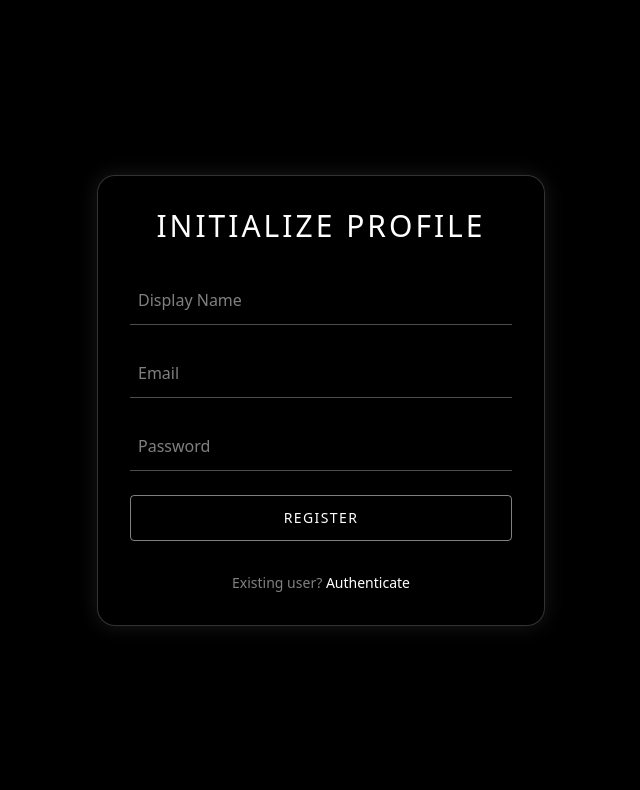
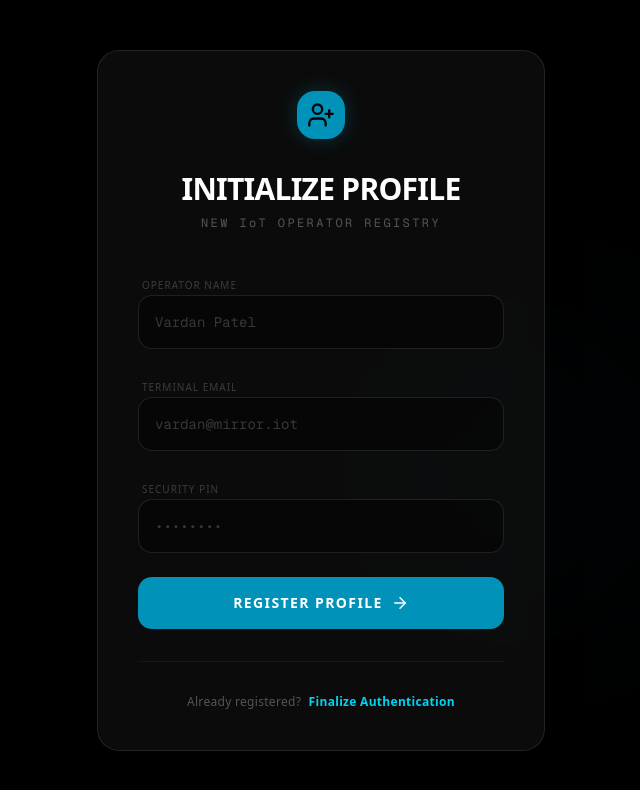
Before and after one commit to VARDHAMANPATEL23/Smart-Mirror-IoT, a Next.js app in the folder frontend/: page /register in a window 1280 px wide. Shown: the top 790 px of the page, without its empty margins (319-959 px from the left). Built offline with nearby package versions, Linux system fonts and the light colour scheme.

Commit message:
Smart-Mirror: Commit Final AI Removed- 24/03

```diff
--- a/frontend/src/app/login/page.tsx
+++ b/frontend/src/app/login/page.tsx
@@ -4,6 +4,7 @@ import { useState } from "react";
 import { signIn } from "next-auth/react";
 import { useRouter } from "next/navigation";
 import Link from "next/link";
+import { ShieldCheck, ArrowRight } from "lucide-react";
 
 export default function LoginPage() {
   const router = useRouter();
@@ -24,7 +25,7 @@ export default function LoginPage() {
     });
 
     if (res?.error) {
-      setError("Invalid credentials");
+      setError("Invalid credentials — verify email and password");
       setLoading(false);
     } else {
       router.push("/");
@@ -32,53 +33,70 @@ export default function LoginPage() {
   };
 
   return (
-    <div className="flex min-h-screen items-center justify-center p-4">
-      <div className="w-full max-w-md rounded-2xl border border-white/20 bg-black/50 p-8 shadow-[0_0_20px_rgba(255,255,255,0.1)] backdrop-blur-md">
-        <h2 className="mb-8 text-center text-3xl font-light tracking-widest text-white">
-          MIRROR LOGIN
+    <div className="flex min-h-screen items-center justify-center p-4 bg-black">
+      {/* Background Decor */}
+      <div className="absolute top-1/4 left-1/4 w-64 h-64 bg-cyan-600/5 blur-[100px] rounded-full pointer-events-none" />
+
+      <div className="relative w-full max-w-md rounded-3xl border border-white/10 bg-neutral-900/50 p-10 shadow-2xl backdrop-blur-xl">
+        <div className="flex justify-center mb-8">
+          <div className="w-12 h-12 rounded-2xl bg-cyan-600 flex items-center justify-center shadow-[0_0_20px_rgba(8,145,178,0.3)]">
+            <ShieldCheck size={28} className="text-black" />
+          </div>
+        </div>
+
+        <h2 className="mb-2 text-center text-3xl font-bold tracking-tight text-white">
+          AUTHENTICATE
         </h2>
+        <p className="mb-10 text-center text-xs font-mono text-white/30 tracking-[0.2em]">
+          SECURE IoT ACCESS GATEWAY
+        </p>
 
         {error && (
-          <div className="mb-4 rounded border border-red-500/50 bg-red-500/10 p-3 text-center text-sm text-red-200">
-            {error}
+          <div className="mb-6 rounded-xl border border-red-500/30 bg-red-500/5 p-4 text-center text-[11px] text-red-400 font-mono">
+             [ERROR]: {error}
           </div>
         )}
 
         <form onSubmit={handleSubmit} className="space-y-6">
-          <div>
+          <div className="space-y-1">
+            <label className="text-[10px] text-white/20 uppercase tracking-widest ml-1">Email Terminal</label>
             <input
               type="email"
-              placeholder="Email"
+              placeholder="operator@mirror.iot"
               required
               value={email}
               onChange={(e) => setEmail(e.target.value)}
-              className="w-full border-b border-white/30 bg-transparent px-2 py-3 text-white placeholder-white/50 focus:border-white focus:outline-none transition-colors"
+              className="w-full rounded-xl border border-white/10 bg-black/40 px-4 py-4 text-white placeholder-white/20 focus:border-cyan-500/50 focus:outline-none focus:ring-1 focus:ring-cyan-500/50 transition-all text-sm font-mono"
             />
           </div>
-          <div>
+          <div className="space-y-1">
+             <label className="text-[10px] text-white/20 uppercase tracking-widest ml-1">Pin Protocol</label>
             <input
               type="password"
-              placeholder="Password"
+              placeholder="••••••••"
               required
               value={password}
               onChange={(e) => setPassword(e.target.value)}
-              className="w-full border-b border-white/30 bg-transparent px-2 py-3 text-white placeholder-white/50 focus:border-white focus:outline-none transition-colors"
+              className="w-full rounded-xl border border-white/10 bg-black/40 px-4 py-4 text-white placeholder-white/20 focus:border-cyan-500/50 focus:outline-none focus:ring-1 focus:ring-cyan-500/50 transition-all text-sm font-mono"
             />
           </div>
           <button
             type="submit"
             disabled={loading}
-            className="w-full rounded border border-white/50 py-3 text-sm tracking-widest text-white transition-all hover:bg-white/10 hover:shadow-[0_0_15px_rgba(255,255,255,0.3)] disabled:opacity-50"
+            className="group w-full flex items-center justify-center gap-2 rounded-xl bg-cyan-600 py-4 text-sm font-bold tracking-widest text-white transition-all hover:bg-cyan-500 hover:shadow-[0_0_25px_rgba(8,145,178,0.4)] disabled:opacity-50 active:scale-[0.98]"
           >
-            {loading ? "AUTHENTICATING..." : "ENTER"}
+            {loading ? "PROCESSING..." : "ACCESS SYSTEM"}
+            {!loading && <ArrowRight size={18} className="group-hover:translate-x-1 transition-transform" />}
           </button>
         </form>
 
-        <div className="mt-8 text-center text-sm text-white/50">
-          New user?{" "}
-          <Link href="/register" className="text-white hover:underline">
-            Register for access
-          </Link>
+        <div className="mt-8 pt-8 border-t border-white/5 text-center">
+          <p className="text-xs text-white/30 tracking-wide">
+            Unauthorized access prohibited.{" "}
+            <Link href="/register" className="text-cyan-400 font-bold hover:text-cyan-300 transition-colors ml-1">
+              Initialize Profile
+            </Link>
+          </p>
         </div>
       </div>
     </div>
--- a/frontend/src/app/page.tsx
+++ b/frontend/src/app/page.tsx
@@ -1,63 +1,135 @@
 "use client";
 
-import { useState } from "react";
-import { Widget } from "@/components/dashboard/Widget";
-import { ClockWidget } from "@/components/widgets/ClockWidget";
-import { WeatherWidget } from "@/components/widgets/WeatherWidget";
-import { TasksWidget } from "@/components/widgets/TasksWidget";
-import { ProjectTitleWidget } from "@/components/widgets/ProjectTitleWidget";
+import Link from "next/link";
+import {
+  Monitor,
+  Cpu,
+  Settings,
+  Layout,
+  LogIn,
+  UserPlus,
+  CheckCircle2,
+  ArrowRight,
+  ShieldCheck,
+  Zap
+} from "lucide-react";
 
-interface WidgetData {
-  id: string;
-  type: string;
-  size: "1x1" | "2x1" | "2x2";
-}
-
-const WIDGET_REGISTRY: Record<string, React.ReactNode> = {
-  project_title: <ProjectTitleWidget />,
-  clock: <ClockWidget />,
-  weather: <WeatherWidget />,
-  tasks: <TasksWidget />,
-};
-
-// In the future, this config will be fetched from MongoDB
-const userLayoutConfig: WidgetData[] = [
-  { id: "title", type: "project_title", size: "2x1" },
-  { id: "clock", type: "clock", size: "1x1" },
-  { id: "weather", type: "weather", size: "1x1" },
-  { id: "tasks", type: "tasks", size: "2x1" },
-];
-
-export default function Dashboard() {
-  const [widgets] = useState<WidgetData[]>(userLayoutConfig);
+export default function LandingPage() {
+  const steps = [
+    {
+      title: "1. Setup Hardware",
+      desc: "Connect your screen to Raspberry Pi and boot into Chromium in kiosk mode.",
+      icon: <Cpu className="text-cyan-400" size={24} />
+    },
+    {
+      title: "2. Register Mirror",
+      desc: "Go to /rpi-login on your mirror to link it with a unique ID and PIN.",
+      icon: <Monitor className="text-cyan-400" size={24} />
+    },
+    {
+      title: "3. Design Layout",
+      desc: "Use the Display Builder here to drag and drop widgets for your specific needs.",
+      icon: <Layout className="text-cyan-400" size={24} />
+    },
+    {
+      title: "4. Live Update",
+      desc: "Publish your changes and watch your mirror update in real-time via SSE.",
+      icon: <Zap className="text-cyan-400" size={24} />
+    }
+  ];
 
   return (
-    <div className="min-h-screen bg-black flex items-center justify-center">
-      {/* Mirror View Container: Strictly 560x1080 */}
-      <div
-        className="relative bg-black text-white overflow-hidden p-8 border border-white/5"
-        style={{ width: "560px", height: "1080px" }}
-      >
-        <div className="grid grid-cols-2 grid-rows-[repeat(auto-fill,minmax(140px,1fr))] auto-rows-[140px] gap-4 w-full h-full">
-          {widgets.map((widget) => {
-            const sizeClasses = {
-              "1x1": "col-span-1 row-span-1",
-              "2x1": "col-span-2 row-span-1",
-              "2x2": "col-span-2 row-span-2 min-h-[300px]",
-            };
+    <div className="min-h-screen bg-black text-white selection:bg-cyan-500/30">
+      {/* Background Gradient Effect */}
+      <div className="fixed inset-0 overflow-hidden pointer-events-none">
+        <div className="absolute top-[-10%] left-[-10%] w-[40%] h-[40%] bg-cyan-900/10 blur-[120px] rounded-full" />
+        <div className="absolute bottom-[-10%] right-[-10%] w-[40%] h-[40%] bg-blue-900/10 blur-[120px] rounded-full" />
+      </div>
 
-            return (
-              <div key={widget.id} className={sizeClasses[widget.size]}>
-                <Widget id={widget.id} title={widget.type}>
-                  <div className="flex h-full min-h-full flex-col w-full overflow-hidden">
-                    {WIDGET_REGISTRY[widget.type]}
+      {/* Nav */}
+      <nav className="relative z-10 flex items-center justify-between px-8 py-6 max-w-7xl mx-auto border-b border-white/5 backdrop-blur-sm">
+        <div className="flex items-center gap-2">
+          <div className="w-8 h-8 rounded-lg bg-cyan-600 flex items-center justify-center">
+            <ShieldCheck size={20} className="text-black" />
+          </div>
+          <span className="text-lg font-bold tracking-tighter">SMART<span className="text-cyan-400">MIRROR</span></span>
+        </div>
+        <div className="flex items-center gap-6">
+          <Link href="/login" className="text-sm font-bold text-white/50 hover:text-white transition-colors">AUTHENTICATE</Link>
+          <Link href="/register" className="text-sm font-bold bg-white text-black px-4 py-2 rounded-lg hover:bg-cyan-400 transition-all">INITIALIZE</Link>
+        </div>
+      </nav>
+
+      {/* Hero */}
+      <main className="relative z-10 max-w-7xl mx-auto px-8 pt-24 pb-32">
+        <div className="grid lg:grid-cols-2 gap-16 items-center">
+          <div>
+            <div className="inline-flex items-center gap-2 px-3 py-1 rounded-full border border-cyan-500/30 bg-cyan-500/5 text-cyan-400 text-[10px] font-bold tracking-[0.2em] mb-6 animate-pulse">
+              SYSTEM ONLINE — IoT READY
+            </div>
+            <h1 className="text-6xl lg:text-7xl font-light tracking-tight mb-8 leading-[1.1]">
+              Elevate Your <span className="font-bold text-transparent bg-clip-text bg-gradient-to-r from-white to-cyan-500">Workspace</span>
+            </h1>
+            <p className="text-lg text-white/40 mb-10 max-w-lg leading-relaxed font-light">
+              A high-performance IoT dashboard for personalized smart mirrors.
+              Manage widgets, layouts, and real-time updates from a secure, minimalist cloud interface.
+            </p>
+            <div className="flex flex-wrap gap-4">
+              <Link href="/builder" className="group flex items-center gap-3 bg-cyan-600 hover:bg-cyan-500 text-white font-bold py-4 px-8 rounded-xl transition-all shadow-[0_0_20px_rgba(8,145,178,0.2)]">
+                BUILD YOUR DISPLAY
+                <ArrowRight size={18} className="group-hover:translate-x-1 transition-transform" />
+              </Link>
+              <Link href="/rpi-login" className="flex items-center gap-3 border border-white/10 hover:border-white/30 text-white/70 hover:text-white font-bold py-4 px-8 rounded-xl transition-all">
+                RPi LOGIN
+              </Link>
+            </div>
+          </div>
+
+          {/* Setup Instructions */}
+          <div className="bg-white/5 border border-white/10 rounded-3xl p-8 backdrop-blur-xl">
+            <div className="flex items-center gap-3 mb-8">
+              <Settings className="text-cyan-500" size={18} />
+              <h2 className="text-xs font-bold uppercase tracking-[0.3em] text-white/60">Deployment Guide</h2>
+            </div>
+
+            <div className="grid gap-6">
+              {steps.map((step, i) => (
+                <div key={i} className="flex gap-5 group">
+                  <div className="flex-none w-10 h-10 rounded-xl bg-white/5 border border-white/10 flex items-center justify-center group-hover:border-cyan-500/50 transition-colors">
+                    {step.icon}
                   </div>
-                </Widget>
-              </div>
-            );
-          })}
+                  <div>
+                    <h3 className="text-sm font-bold mb-1 tracking-wide">{step.title}</h3>
+                    <p className="text-xs text-white/40 leading-relaxed">{step.desc}</p>
+                  </div>
+                </div>
+              ))}
+            </div>
+
+            <div className="mt-10 p-4 rounded-xl bg-cyan-500/5 border border-cyan-500/20 flex items-start gap-3">
+              <CheckCircle2 size={16} className="text-cyan-500 mt-0.5" />
+              <p className="text-[10px] text-cyan-400/80 leading-relaxed font-mono">
+                NOTICE: SYSTEM DEPLOYED ON NEXT.JS 16 ENGINE.
+                ENSURE TERMINAL AUTHENTICATION BEFORE ATTEMPTING MIRROR LINK.
+              </p>
+            </div>
+          </div>
         </div>
-      </div>
+      </main>
+
+      {/* Footer */}
+      <footer className="relative z-10 border-t border-white/5 py-12 px-8">
+        <div className="max-w-7xl mx-auto flex flex-col md:flex-row justify-between items-center gap-6">
+          <p className="text-[10px] font-mono text-white/20 uppercase tracking-widest">
+            © 2026 Smart Mirror IoT Control System
+          </p>
+          <div className="flex gap-8">
+            <span className="text-[10px] font-mono text-white/10 tracking-widest uppercase">Encryption: AES-256</span>
+            <span className="text-[10px] font-mono text-white/10 tracking-widest uppercase">Protocol: Webhook-SSE</span>
+            <span className="text-[10px] font-mono text-white/10 tracking-widest uppercase">Next v16.1.6</span>
+          </div>
+        </div>
+      </footer>
     </div>
   );
 }
--- a/frontend/src/app/register/page.tsx
+++ b/frontend/src/app/register/page.tsx
@@ -3,6 +3,7 @@
 import { useState } from "react";
 import { useRouter } from "next/navigation";
 import Link from "next/link";
+import { UserPlus, ArrowRight } from "lucide-react";
 
 export default function RegisterPage() {
   const router = useRouter();
@@ -26,7 +27,7 @@ export default function RegisterPage() {
 
       if (!res.ok) {
         const errorData = await res.json();
-        throw new Error(errorData.message || "Failed to register");
+        throw new Error(errorData.message || "Failed to register profile");
       }
 
       router.push("/login");
@@ -37,63 +38,81 @@ export default function RegisterPage() {
   };
 
   return (
-    <div className="flex min-h-screen items-center justify-center p-4">
-      <div className="w-full max-w-md rounded-2xl border border-white/20 bg-black/50 p-8 shadow-[0_0_20px_rgba(255,255,255,0.1)] backdrop-blur-md">
-        <h2 className="mb-8 text-center text-3xl font-light tracking-widest text-white">
+    <div className="flex min-h-screen items-center justify-center p-4 bg-black">
+      {/* Background Decor */}
+      <div className="absolute bottom-1/4 right-1/4 w-64 h-64 bg-cyan-600/5 blur-[100px] rounded-full pointer-events-none" />
+
+      <div className="relative w-full max-w-md rounded-3xl border border-white/10 bg-neutral-900/50 p-10 shadow-2xl backdrop-blur-xl">
+        <div className="flex justify-center mb-8">
+          <div className="w-12 h-12 rounded-2xl bg-cyan-600 flex items-center justify-center shadow-[0_0_20px_rgba(8,145,178,0.3)]">
+            <UserPlus size={28} className="text-black" />
+          </div>
+        </div>
+
+        <h2 className="mb-2 text-center text-3xl font-bold tracking-tight text-white">
           INITIALIZE PROFILE
         </h2>
+        <p className="mb-10 text-center text-xs font-mono text-white/30 tracking-[0.2em]">
+          NEW IoT OPERATOR REGISTRY
+        </p>
 
         {error && (
-          <div className="mb-4 rounded border border-red-500/50 bg-red-500/10 p-3 text-center text-sm text-red-200">
-            {error}
+          <div className="mb-6 rounded-xl border border-red-500/30 bg-red-500/5 p-4 text-center text-[11px] text-red-400 font-mono">
+             [ERROR]: {error}
           </div>
         )}
 
         <form onSubmit={handleSubmit} className="space-y-6">
-          <div>
+          <div className="space-y-1">
+            <label className="text-[10px] text-white/20 uppercase tracking-widest ml-1">Operator Name</label>
             <input
               type="text"
-              placeholder="Display Name"
+              placeholder="Vardan Patel"
               required
               value={name}
               onChange={(e) => setName(e.target.value)}
-              className="w-full border-b border-white/30 bg-transparent px-2 py-3 text-white placeholder-white/50 focus:border-white focus:outline-none transition-colors"
+              className="w-full rounded-xl border border-white/10 bg-black/40 px-4 py-4 text-white placeholder-white/20 focus:border-cyan-500/50 focus:outline-none focus:ring-1 focus:ring-cyan-500/50 transition-all text-sm font-mono"
             />
           </div>
-          <div>
+          <div className="space-y-1">
+            <label className="text-[10px] text-white/20 uppercase tracking-widest ml-1">Terminal Email</label>
             <input
               type="email"
-              placeholder="Email"
+              placeholder="vardan@mirror.iot"
               required
               value={email}
               onChange={(e) => setEmail(e.target.value)}
-              className="w-full border-b border-white/30 bg-transparent px-2 py-3 text-white placeholder-white/50 focus:border-white focus:outline-none transition-colors"
+              className="w-full rounded-xl border border-white/10 bg-black/40 px-4 py-4 text-white placeholder-white/20 focus:border-cyan-500/50 focus:outline-none focus:ring-1 focus:ring-cyan-500/50 transition-all text-sm font-mono"
             />
           </div>
-          <div>
+          <div className="space-y-1">
+             <label className="text-[10px] text-white/20 uppercase tracking-widest ml-1">Security PIN</label>
             <input
               type="password"
-              placeholder="Password"
+              placeholder="••••••••"
               required
               value={password}
               onChange={(e) => setPassword(e.target.value)}
-              className="w-full border-b border-white/30 bg-transparent px-2 py-3 text-white placeholder-white/50 focus:border-white focus:outline-none transition-colors"
+              className="w-full rounded-xl border border-white/10 bg-black/40 px-4 py-4 text-white placeholder-white/20 focus:border-cyan-500/50 focus:outline-none focus:ring-1 focus:ring-cyan-500/50 transition-all text-sm font-mono"
             />
           </div>
           <button
             type="submit"
             disabled={loading}
-            className="w-full rounded border border-white/50 py-3 text-sm tracking-widest text-white transition-all hover:bg-white/10 hover:shadow-[0_0_15px_rgba(255,255,255,0.3)] disabled:opacity-50"
+            className="group w-full flex items-center justify-center gap-2 rounded-xl bg-cyan-600 py-4 text-sm font-bold tracking-widest text-white transition-all hover:bg-cyan-500 hover:shadow-[0_0_25px_rgba(8,145,178,0.4)] disabled:opacity-50 active:scale-[0.98]"
           >
-            {loading ? "INITIALIZING..." : "REGISTER"}
+            {loading ? "PROCESSING..." : "REGISTER PROFILE"}
+            {!loading && <ArrowRight size={18} className="group-hover:translate-x-1 transition-transform" />}
           </button>
         </form>
 
-        <div className="mt-8 text-center text-sm text-white/50">
-          Existing user?{" "}
-          <Link href="/login" className="text-white hover:underline">
-            Authenticate
-          </Link>
+        <div className="mt-8 pt-8 border-t border-white/5 text-center">
+          <p className="text-xs text-white/30 tracking-wide">
+            Already registered?{" "}
+            <Link href="/login" className="text-cyan-400 font-bold hover:text-cyan-300 transition-colors ml-1">
+              Finalize Authentication
+            </Link>
+          </p>
         </div>
       </div>
     </div>
```
